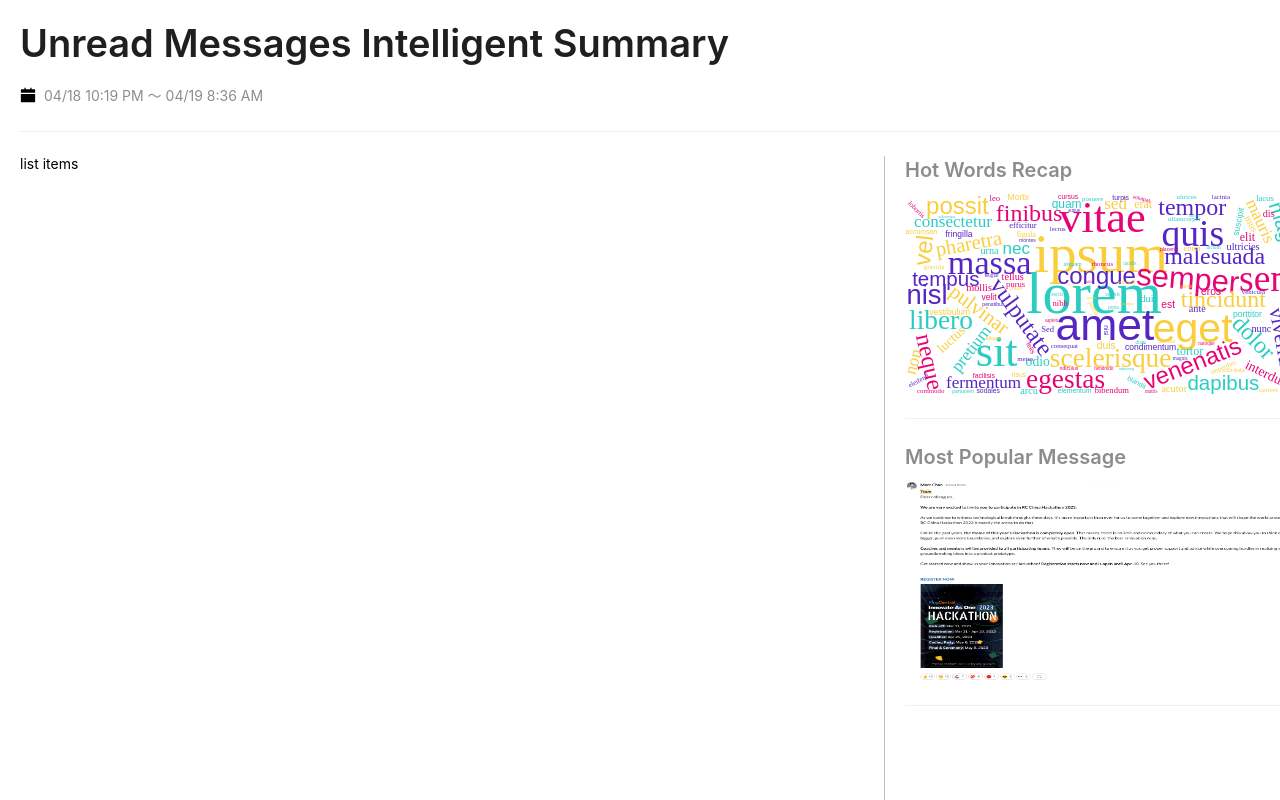
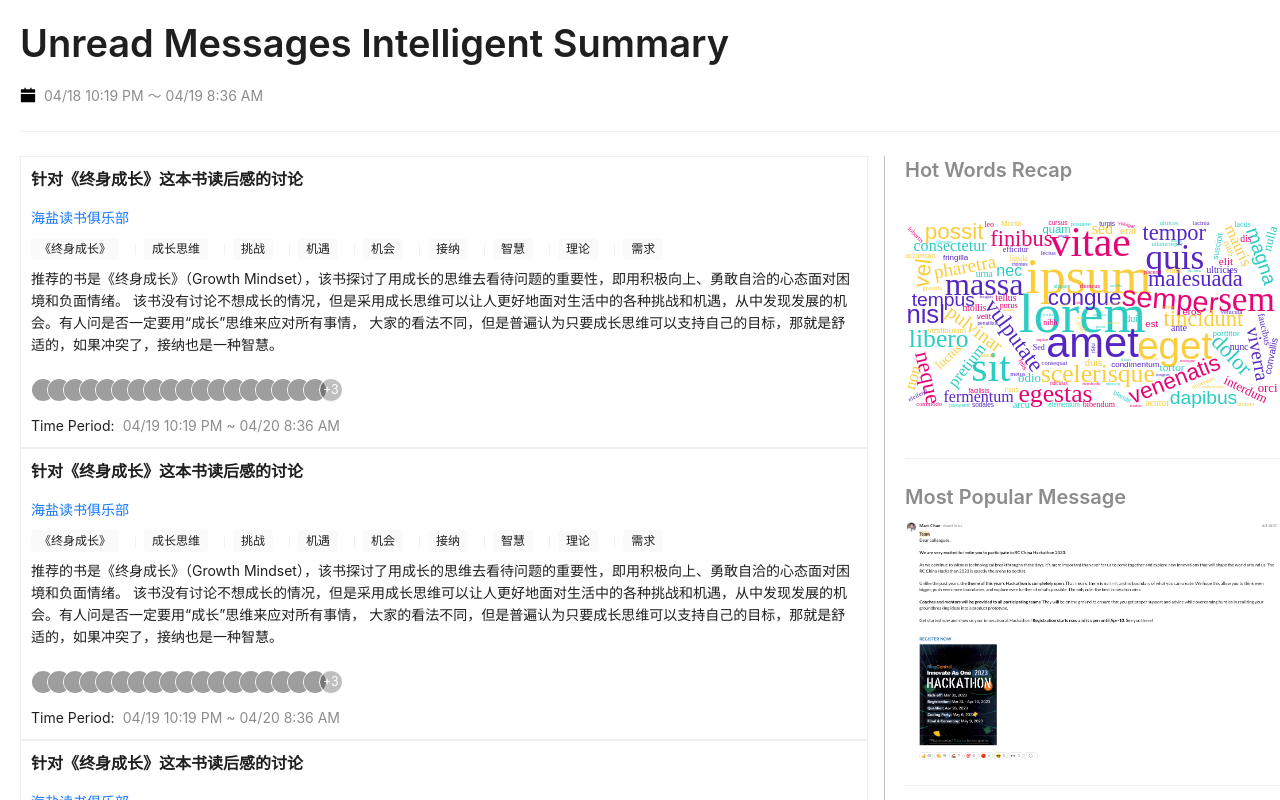
Before and after one commit to Hazyzh/hks, a React (Vite) app: page / in a window 1280 px wide. Shown: the top 800 px of the page. Built offline with nearby package versions, Linux system fonts and the light colour scheme; grey boxes are pictures that could not be loaded.

Commit message:
update style

```diff
--- a/src/components/LeftSideBar.tsx
+++ b/src/components/LeftSideBar.tsx
@@ -11,7 +11,7 @@ const MostPopular = () => {
       <Title level={4} type='secondary'>
         Most Popular Message
       </Title>
-      <Image preview={false} width={400} height={200} src={PopularImg} />
+      <Image preview={false} width={'100%'} height={240} src={PopularImg} />
     </>
   );
 };
@@ -22,7 +22,7 @@ const UnreadHotWords = () => {
       <Title level={4} type='secondary'>
         Hot Words Recap
       </Title>
-      <Image width={400} height={200} src={HotWordsImg} />
+      <Image width={'100%'} height={240} src={HotWordsImg} />
     </>
   );
 };
--- a/src/components/MainPage.tsx
+++ b/src/components/MainPage.tsx
@@ -1,11 +1,66 @@
-const UnreadItemList = () => {
-  return <div>list items</div>;
+import { Avatar, List, Typography, Space, Divider, Tag } from 'antd';
+import { topicItems, ITopicItem } from '../mocks/TopicItems';
+
+const getUrl = (index: number) => {
+  const arr = ['female', 'male', 'pixel'];
+  const category = arr[index % 3];
+  return `https://xsgames.co/randomusers/avatar.php?g=${category}&key=${index}`;
+};
+
+const { Title, Text, Link, Paragraph } = Typography;
+const UnreadItemListRender = (item: ITopicItem[0], index: number) => {
+  const {
+    title,
+    groupName,
+    participants,
+    keyWords,
+    summary,
+    startTime,
+    endTime,
+  } = item;
+  return (
+    <List.Item style={{ border: '1px solid #eee', padding: '10px' }}>
+      <Space direction='vertical'>
+        <Title level={5}>{title}</Title>
+        <Link>{groupName}</Link>
+        <Space size={0} split={<Divider type='vertical' />}>
+          {keyWords.map((keyword) => (
+            <Tag bordered={false}>{keyword}</Tag>
+          ))}
+        </Space>
+        <Paragraph>{summary}</Paragraph>
+        <Avatar.Group size={'small'} maxCount={18}>
+          {participants.map((item, index) => {
+            return <Avatar src={getUrl(index)} />;
+          })}
+        </Avatar.Group>
+        <Space>
+          <Text>Time Period:</Text>
+          <Text type='secondary'>
+            {startTime} ~ {endTime}
+          </Text>
+        </Space>
+      </Space>
+    </List.Item>
+  );
 };
 
 export const MainPage = () => {
   return (
     <>
-      <UnreadItemList />
+      <List
+        pagination={false}
+        itemLayout='horizontal'
+        dataSource={[
+          topicItems[0],
+          topicItems[0],
+          topicItems[0],
+          topicItems[0],
+          topicItems[0],
+          topicItems[0],
+        ]}
+        renderItem={UnreadItemListRender}
+      />
     </>
   );
 };
--- a/src/mocks/TopicItems.ts
+++ b/src/mocks/TopicItems.ts
@@ -1,3 +1,4 @@
+
 export const topicItems = [
   {
     title: '针对《终身成长》这本书读后感的讨论',
@@ -9,6 +10,21 @@ export const topicItems = [
       { name: 'Da Kong', avatar: '', words: '在讨论成长这个词的定义，指出现代文化下的成长更偏向实用主义，而古代人也需要成长，只是定义不同。他还提到费孝通的理论，认为需求是社会化产物，生育也是如此。' },
       { name: 'Da Kong 2', avatar: '', words: '在讨论成长这个词的定义，指出现代文化下的成长更偏向实用主义，而古代人也需要成长，只是定义不同。他还提到费孝通的理论，认为需求是社会化产物，生育也是如此。' },
       { name: 'Da Kong 3', avatar: '', words: '在讨论成长这个词的定义，指出现代文化下的成长更偏向实用主义，而古代人也需要成长，只是定义不同。他还提到费孝通的理论，认为需求是社会化产物，生育也是如此。' },
+      { name: 'Da Kong 3', avatar: '', words: '在讨论成长这个词的定义，指出现代文化下的成长更偏向实用主义，而古代人也需要成长，只是定义不同。他还提到费孝通的理论，认为需求是社会化产物，生育也是如此。' },
+      { name: 'Da Kong 3', avatar: '', words: '在讨论成长这个词的定义，指出现代文化下的成长更偏向实用主义，而古代人也需要成长，只是定义不同。他还提到费孝通的理论，认为需求是社会化产物，生育也是如此。' },
+      { name: 'Da Kong 3', avatar: '', words: '在讨论成长这个词的定义，指出现代文化下的成长更偏向实用主义，而古代人也需要成长，只是定义不同。他还提到费孝通的理论，认为需求是社会化产物，生育也是如此。' },
+      { name: 'Da Kong 3', avatar: '', words: '在讨论成长这个词的定义，指出现代文化下的成长更偏向实用主义，而古代人也需要成长，只是定义不同。他还提到费孝通的理论，认为需求是社会化产物，生育也是如此。' },
+      { name: 'Da Kong 3', avatar: '', words: '在讨论成长这个词的定义，指出现代文化下的成长更偏向实用主义，而古代人也需要成长，只是定义不同。他还提到费孝通的理论，认为需求是社会化产物，生育也是如此。' },
+      { name: 'Da Kong 3', avatar: '', words: '在讨论成长这个词的定义，指出现代文化下的成长更偏向实用主义，而古代人也需要成长，只是定义不同。他还提到费孝通的理论，认为需求是社会化产物，生育也是如此。' },
+      { name: 'Da Kong 3', avatar: '', words: '在讨论成长这个词的定义，指出现代文化下的成长更偏向实用主义，而古代人也需要成长，只是定义不同。他还提到费孝通的理论，认为需求是社会化产物，生育也是如此。' },
+      { name: 'Da Kong 3', avatar: '', words: '在讨论成长这个词的定义，指出现代文化下的成长更偏向实用主义，而古代人也需要成长，只是定义不同。他还提到费孝通的理论，认为需求是社会化产物，生育也是如此。' },
+      { name: 'Da Kong 3', avatar: '', words: '在讨论成长这个词的定义，指出现代文化下的成长更偏向实用主义，而古代人也需要成长，只是定义不同。他还提到费孝通的理论，认为需求是社会化产物，生育也是如此。' },
+      { name: 'Da Kong 3', avatar: '', words: '在讨论成长这个词的定义，指出现代文化下的成长更偏向实用主义，而古代人也需要成长，只是定义不同。他还提到费孝通的理论，认为需求是社会化产物，生育也是如此。' },
+      { name: 'Da Kong 3', avatar: '', words: '在讨论成长这个词的定义，指出现代文化下的成长更偏向实用主义，而古代人也需要成长，只是定义不同。他还提到费孝通的理论，认为需求是社会化产物，生育也是如此。' },
+      { name: 'Da Kong 3', avatar: '', words: '在讨论成长这个词的定义，指出现代文化下的成长更偏向实用主义，而古代人也需要成长，只是定义不同。他还提到费孝通的理论，认为需求是社会化产物，生育也是如此。' },
+      { name: 'Da Kong 3', avatar: '', words: '在讨论成长这个词的定义，指出现代文化下的成长更偏向实用主义，而古代人也需要成长，只是定义不同。他还提到费孝通的理论，认为需求是社会化产物，生育也是如此。' },
+      { name: 'Da Kong 3', avatar: '', words: '在讨论成长这个词的定义，指出现代文化下的成长更偏向实用主义，而古代人也需要成长，只是定义不同。他还提到费孝通的理论，认为需求是社会化产物，生育也是如此。' },
+      { name: 'Da Kong 3', avatar: '', words: '在讨论成长这个词的定义，指出现代文化下的成长更偏向实用主义，而古代人也需要成长，只是定义不同。他还提到费孝通的理论，认为需求是社会化产物，生育也是如此。' },
     ],
     keyWords: [
       '《终身成长》', '成长思维', '挑战', '机遇', '机会', '接纳', '智慧', '理论', '需求'
@@ -17,21 +33,23 @@ export const topicItems = [
       `推荐的书是《终身成长》（Growth Mindset），该书探讨了用成长的思维去看待问题的重要性，即用积极向上、勇敢自洽的心态面对困境和负面情绪。
       该书没有讨论不想成长的情况，但是采用成长思维可以让人更好地面对生活中的各种挑战和机遇，从中发现发展的机会。有人问是否一定要用“成长”思维来应对所有事情，
       大家的看法不同，但是普遍认为只要成长思维可以支持自己的目标，那就是舒适的，如果冲突了，接纳也是一种智慧。`,
-    startTime: '',
-    endTime: '',
+    startTime: '04/19 10:19 PM',
+    endTime: '04/20 8:36 AM',
     link: '',
   },
 ];
+
+export type ITopicItem = typeof topicItems;
+
 
 /**
  *
  *
 Item:
-- 那一个群聊里的消息
 - Topic 标题
-- 参与讨论的人(关键信息观点/分开合并展示/link)
-- 对话进行的时间段
-- 图片
-- Link to 最开始的对话
-- 总结信息
+- 群聊名称
+- 参与人员名称和头像
+- 聊天中输出观点的关键字
+- 这段对话整体的总结信息
+- 对话开始和结束时间
  */
```
